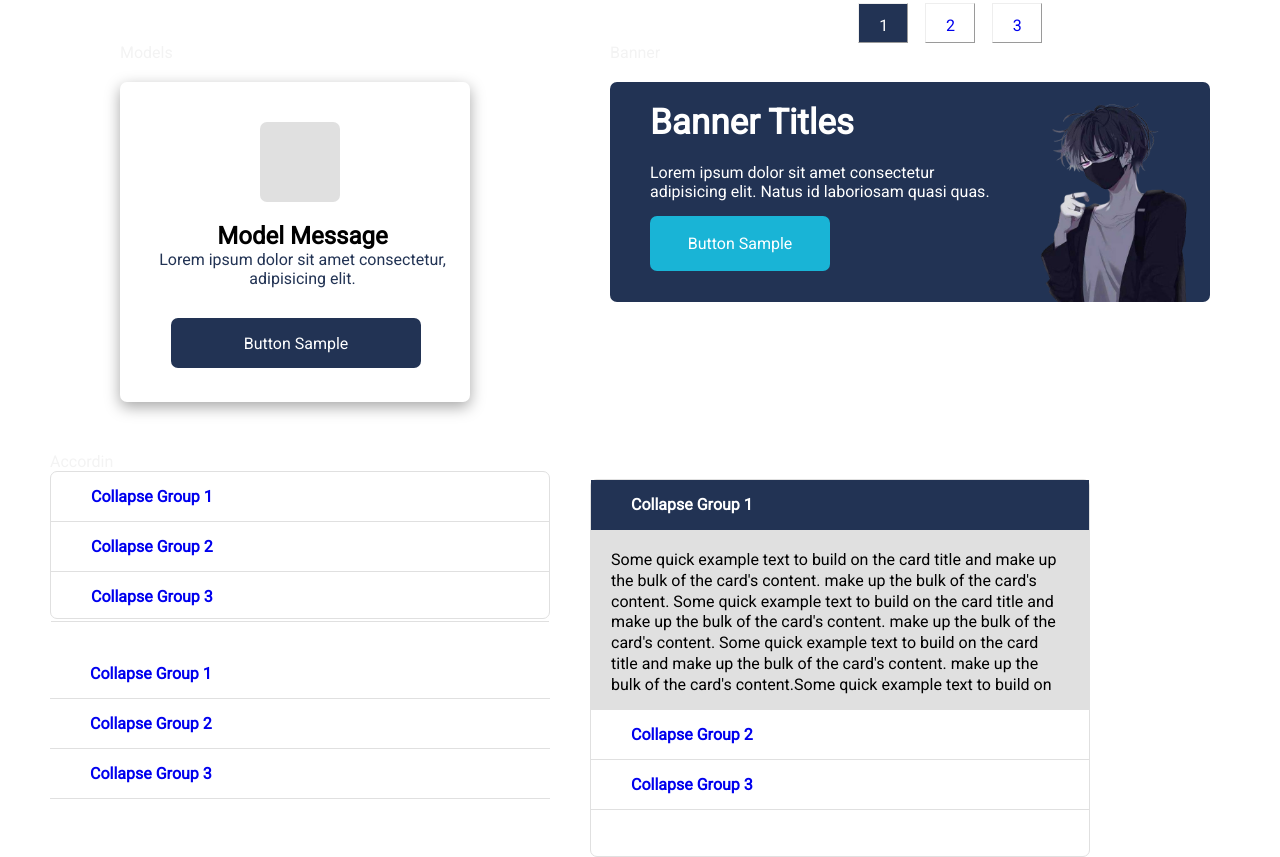
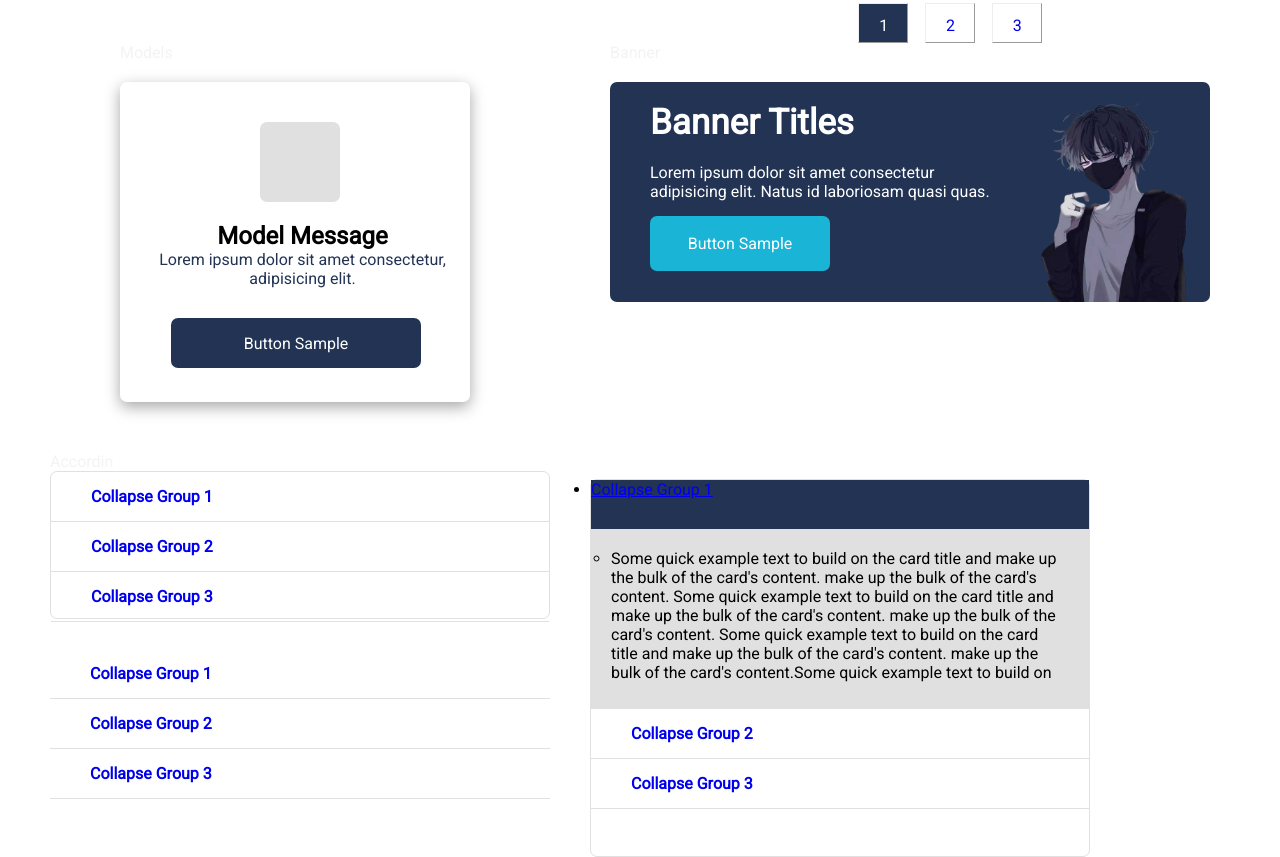
Before and after one commit to bava-bahurdeen/Big-elements, a plain HTML site: page index.html in a window 1280 px wide. Shown: the part 811-1668 px from the top of the page. Drawn offline with Linux system fonts and the light colour scheme; a web font is replaced by a local one.

Commit message:
Update index.html

```diff
--- a/index.html
+++ b/index.html
@@ -144,11 +144,10 @@
     </div>
     <div class="accordin accordin-2">
         <ul>
-        <div class="dropdown">
-            <li><a href="#">Collapse Group 1</a>
-            </li>
-                <div class="dropdown-list">
-                  <p>
+        <div>
+            <li class="dropdown"><a href="#">Collapse Group 1</a>
+                  <ul class="dropdown-list">
+                  <li>
                     Some quick example text to build on the card title and make up
                     the bulk of the card's content. make up the bulk of the card's
                     content. Some quick example text to build on the card title and
@@ -156,8 +155,10 @@
                     card's content. Some quick example text to build on the card
                     title and make up the bulk of the card's content. make up the
                     bulk of the card's content.Some quick example text to build on
-                  </p>
-                </div>
+                  </li>
+                </ul>
+
+            </li>
 
         </div>
         <li><a href="#">Collapse Group 2</a></li>
```
